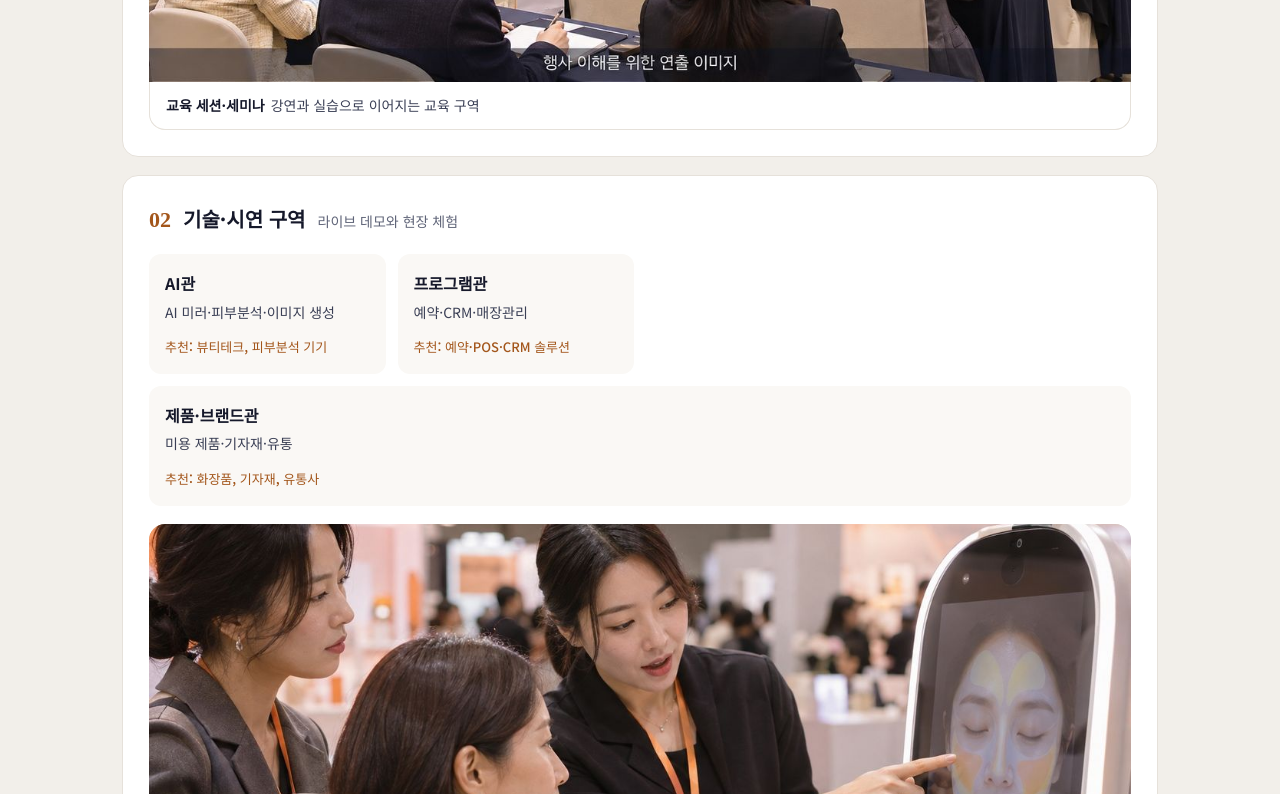
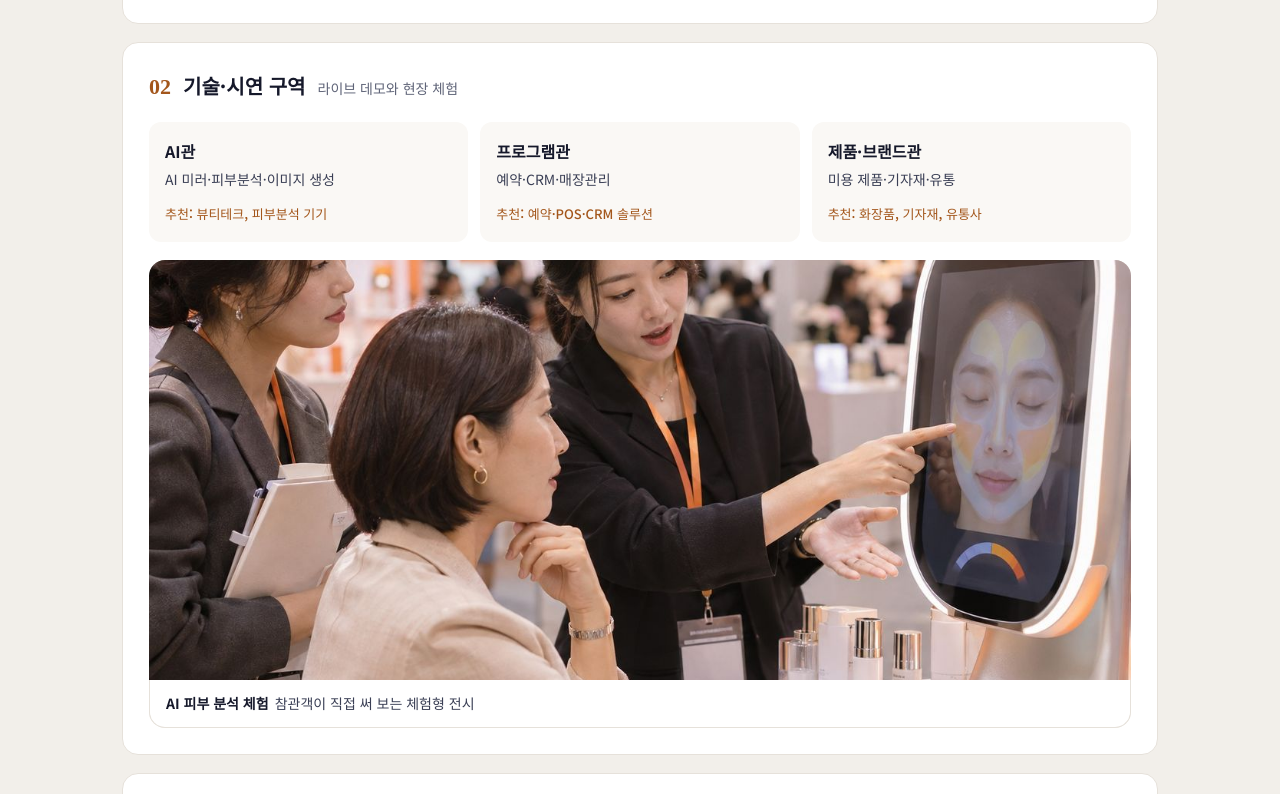
Before and after one commit to pungcle33-lab/gkeb-expo-2027, a plain HTML site: page index.html in a window 1280 px wide. Shown: the part 4366-5160 px from the top of the page. Drawn offline with Linux system fonts and the light colour scheme.

Commit message:
fix: 구역 사진 높이 상한(420px)과 전문관 그리드 정렬 (3·4개가 한 줄에 고르게)

```diff
--- a/index.html
+++ b/index.html
@@ -117,7 +117,8 @@ h2{font-family:"Noto Serif KR",serif;font-weight:900;font-size:clamp(26px,5.2vw,
 .zone-head h3{margin:0;font-size:20px}
 .zone-head p{margin:0;color:var(--muted);font-size:14px}
 .halls{display:grid;grid-template-columns:repeat(auto-fit,minmax(220px,1fr));gap:12px}
-.halls > .hall:last-child:nth-child(odd){grid-column:1/-1}
+/* v3: 3개·4개 전문관이 한 줄에 고르게 놓이도록 (auto-fit이 빈 칸 처리) */
+.halls{grid-template-columns:repeat(auto-fit,minmax(200px,1fr))}
 .hall{background:var(--paper);border-radius:12px;padding:16px}
 .hall b{display:block;font-size:16px;margin-bottom:4px}
 .hall p{margin:0 0 8px;font-size:14px;color:var(--ink2)}
@@ -282,7 +283,7 @@ footer b{color:#fff}
 .ph figcaption b{color:var(--ink);margin-right:6px}
 /* v3: 4대 구역별 마지막 사진 1장 (균일 16:9) */
 .zone-ph{margin:18px 0 0}
-.zone-ph img{aspect-ratio:16/9}
+.zone-ph img{aspect-ratio:16/9;max-height:420px}
 .ph.bare img{border-radius:var(--r)}
 .ph-row{display:grid;grid-template-columns:1fr 1fr;gap:16px;margin-bottom:22px}
 @media(max-width:700px){.ph-row{grid-template-columns:1fr}}
```
